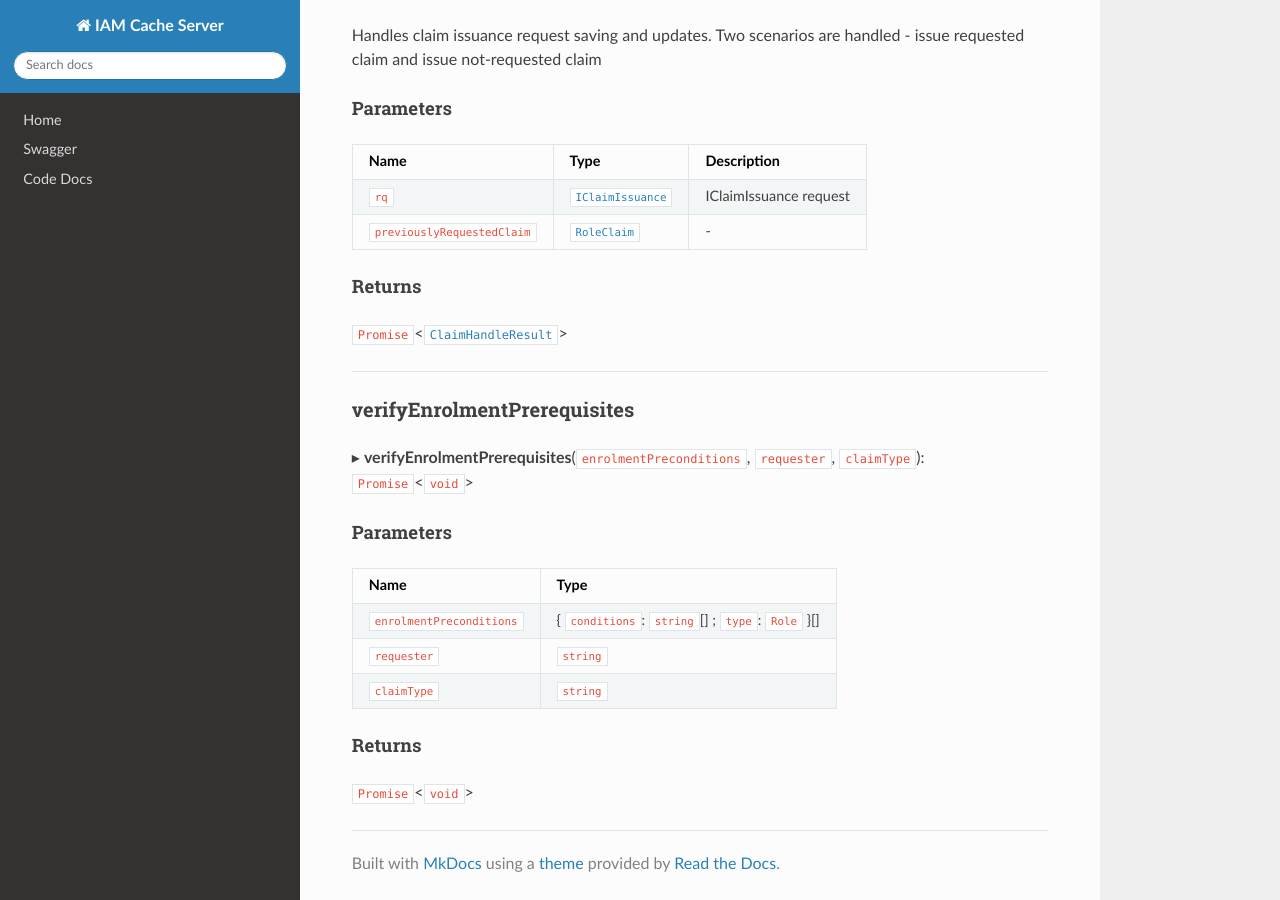
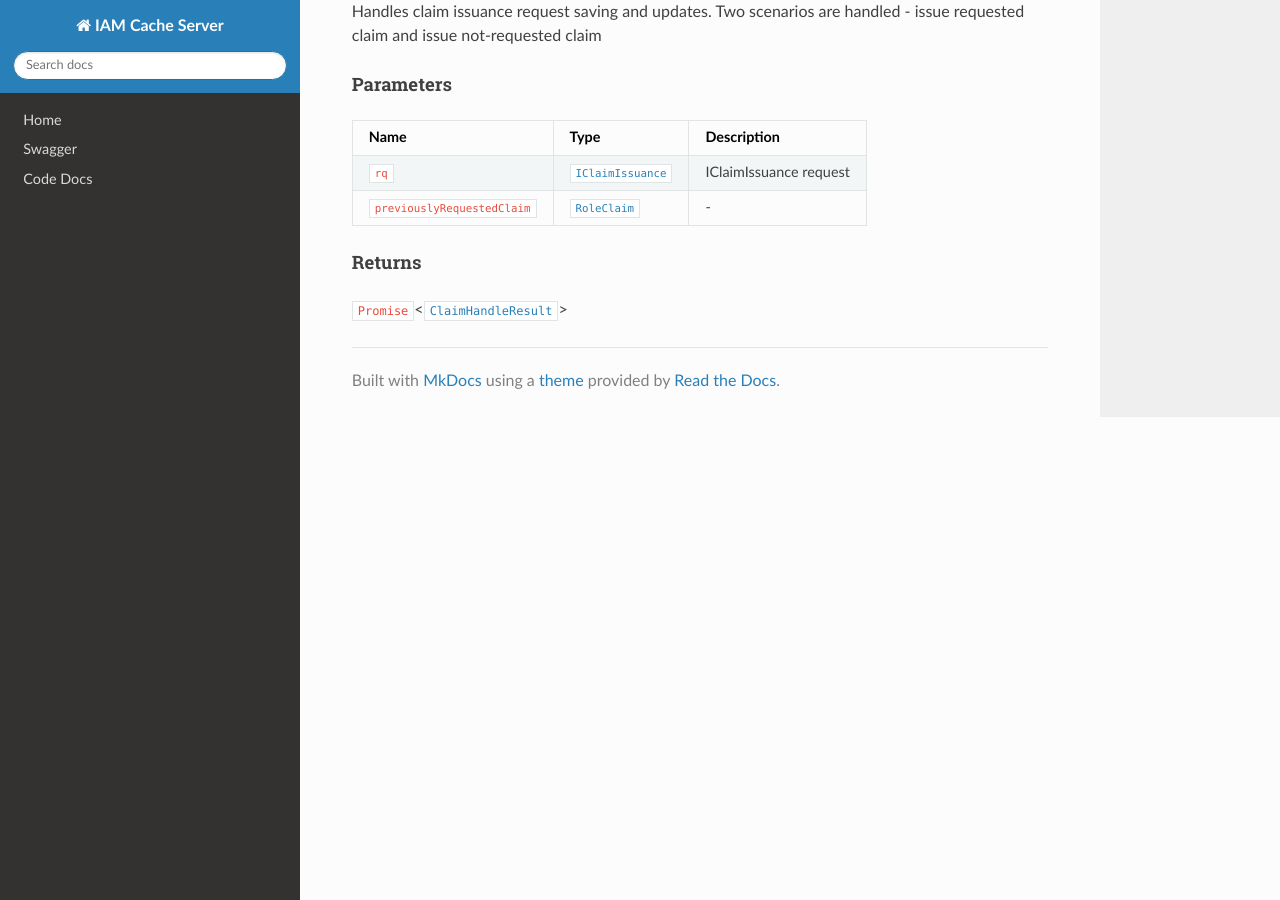
Before and after one commit to energywebfoundation/ssi-hub, an MkDocs documentation site: the page built from docs/api/classes/modules_claim_services_claim_issuance_service.ClaimIssuanceService.md, in a window 1280 px wide and 900 px high, scrolled down 1043 px. Built offline with MkDocs 1.6.1, drawn with Linux system fonts in a browser that asks for light colours; nearby versions of some CDN libraries; some of the changed text lies outside the part shown.

Commit message:
fix: make verifyEnrolmentPrerequisites private

```diff
--- a/docs/api/classes/modules_claim_services_claim_issuance_service.ClaimIssuanceService.md
+++ b/docs/api/classes/modules_claim_services_claim_issuance_service.ClaimIssuanceService.md
@@ -11,7 +11,6 @@
 ### Methods
 
 - [handleClaimIssuanceRequest](modules_claim_services_claim_issuance_service.ClaimIssuanceService.md#handleclaimissuancerequest)
-- [verifyEnrolmentPrerequisites](modules_claim_services_claim_issuance_service.ClaimIssuanceService.md#verifyenrolmentprerequisites)
 
 ## Constructors
 
@@ -47,21 +46,3 @@ Two scenarios are handled - issue requested claim and issue not-requested claim
 #### Returns
 
 `Promise`<[`ClaimHandleResult`](modules_claim_claim_handle_result_dto.ClaimHandleResult.md)\>
-
-___
-
-### verifyEnrolmentPrerequisites
-
-▸ **verifyEnrolmentPrerequisites**(`enrolmentPreconditions`, `requester`, `claimType`): `Promise`<`void`\>
-
-#### Parameters
-
-| Name | Type |
-| :------ | :------ |
-| `enrolmentPreconditions` | { `conditions`: `string`[] ; `type`: `Role`  }[] |
-| `requester` | `string` |
-| `claimType` | `string` |
-
-#### Returns
-
-`Promise`<`void`\>
```
Also changed, not shown: 1 other file.
